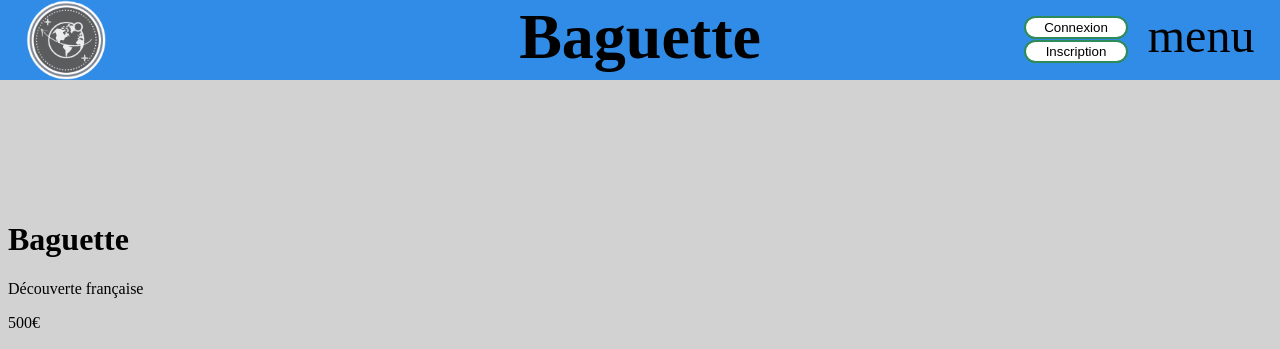
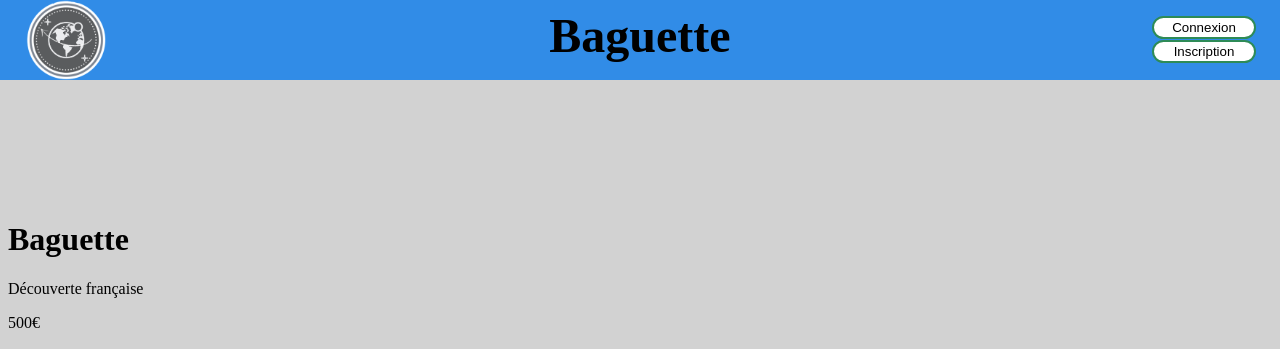
Before and after one commit to Jeannegbl/Voyage-Voyage, a Flask app: page /Baguette in a window 1280 px wide. Shown: the top 349 px of the page. Run offline with Flask 2, Linux system fonts and the light colour scheme; data comes from the database, SQL or seed files in the repository.

Commit message:
Taille des titre des header avec class

```diff
--- a/projet_transversal_bdd/static/style.css
+++ b/projet_transversal_bdd/static/style.css
@@ -55,6 +55,26 @@ position: fixed;
     margin: 0%;
     text-align: center;
 }
+.titre-header-circuit{
+height : 8vh;
+font-size: 6vh;
+top : 1vh;
+position: fixed;
+width: 50vw;
+left: 25vw;
+margin: 0%;
+text-align: center;
+}
+.titre-header-lieu{
+height : 8vh;
+font-size: 6vh;
+top : 1vh;
+position: fixed;
+width: 60vw;
+left: 20vw;
+margin: 0%;
+text-align: center;
+}
 .button{
 width: 104px;
 height: 23px;
@@ -69,20 +89,12 @@ color:white;
 }
 .button-header{
 position: fixed;
-left: 80vw;
+left: 90vw;
 top: 2vh;
 }
 .button-header-bottom{
 position: absolute;
 top: 5vh;
-}
-.profil-header{
-    height: 6vh;
-    top : 1vh;
-    right : 2vw;
-    font-size: 6vh;
-    position: fixed;
-    margin : 0%;
 }
 .container-circuit{
     position: relative;
--- a/projet_transversal_bdd/templates/circuit.html
+++ b/projet_transversal_bdd/templates/circuit.html
@@ -1,6 +1,6 @@
 {% extends 'index.html' %}
 
-{% block titre %}{{nom_circuit}}{% endblock %}
+{% block titre %}<h1 class="titre-header-circuit">{{nom_circuit}}</h1>{% endblock %}
 
 {% block contenu %}
 <div class="lieu">
--- a/projet_transversal_bdd/templates/connexion.html
+++ b/projet_transversal_bdd/templates/connexion.html
@@ -1,6 +1,7 @@
 {% extends 'index.html' %}
 
-{% block titre %}Connexion{% endblock %}
+{% block titre %}<h1 class="titre-header">Connexion</h1>{% endblock %}
+
 
 {% block contenu %}
 <body class="fond-connexion-inscription">
--- a/projet_transversal_bdd/templates/creercompte.html
+++ b/projet_transversal_bdd/templates/creercompte.html
@@ -1,6 +1,7 @@
 {% extends 'index.html' %}
 
-{% block titre %}Créer un compte{% endblock %}
+{% block titre %}<h1 class="titre-header">Créer un compte</h1>{% endblock %}
+
 
 {% block contenu %}
 <body class="fond-connexion-inscription">
--- a/projet_transversal_bdd/templates/index.html
+++ b/projet_transversal_bdd/templates/index.html
@@ -13,7 +13,7 @@
                 <img class="logo" src="{{ url_for('static', filename='logo.png') }}">
             </a>
             <p class="nom">{{pseudo}}</p>
-            <h1 class="titre-header">{% block titre %} voyage-voyage {% endblock %} </h1>
+            {% block titre %}<h1 class="titre-header">Voyage-Voyage</h1>{% endblock %}
             {% if pseudo %}
                 <input class="button button-header" type="button" value="Réservation" onclick="window.location.href='{{url_for('listereservation')}}';">
                 <input class="button button-header button-header-bottom" type="button" value="Déconnexion" onclick="window.location.href='{{url_for('deconnexion')}}';">
@@ -21,7 +21,6 @@
                 <input class="button button-header" type="button" value="Connexion" onclick="window.location.href='{{url_for('connexion')}}';">
                 <input class="button button-header button-header-bottom" type="button" value="Inscription" onclick="window.location.href='{{url_for('creercompte')}}';">
             {% endif %}
-            <p class="profil-header"> menu </p>
         </header>
         {% block contenu %}
         <section>
--- a/projet_transversal_bdd/templates/lieu.html
+++ b/projet_transversal_bdd/templates/lieu.html
@@ -1,6 +1,7 @@
 {% extends 'index.html' %}
 
-{% block titre %}{{nom_lieu}}{% endblock %}
+{% block titre %}<h1 class="titre-header-lieu">{{nom_lieu}}</h1>{% endblock %}
+
 
 {% block contenu %}
 <div class="lieu">
--- a/projet_transversal_bdd/templates/listereservation.html
+++ b/projet_transversal_bdd/templates/listereservation.html
@@ -1,6 +1,6 @@
 {% extends 'index.html' %}
 
-{% block titre %}Réservation{% endblock %}
+{% block titre %}<h1 class="titre-header">Réservation</h1>{% endblock %}
 
 {% block contenu %}
 <section class="margin-top">
--- a/projet_transversal_bdd/templates/reserver.html
+++ b/projet_transversal_bdd/templates/reserver.html
@@ -1,6 +1,7 @@
 {% extends 'index.html' %}
 
-{% block titre %}Réserver{% endblock %}
+{% block titre %}<h1 class="titre-header">Réserver</h1>{% endblock %}
+
 
 {% block contenu %}
 <body class="fond-connexion-inscription">
```
